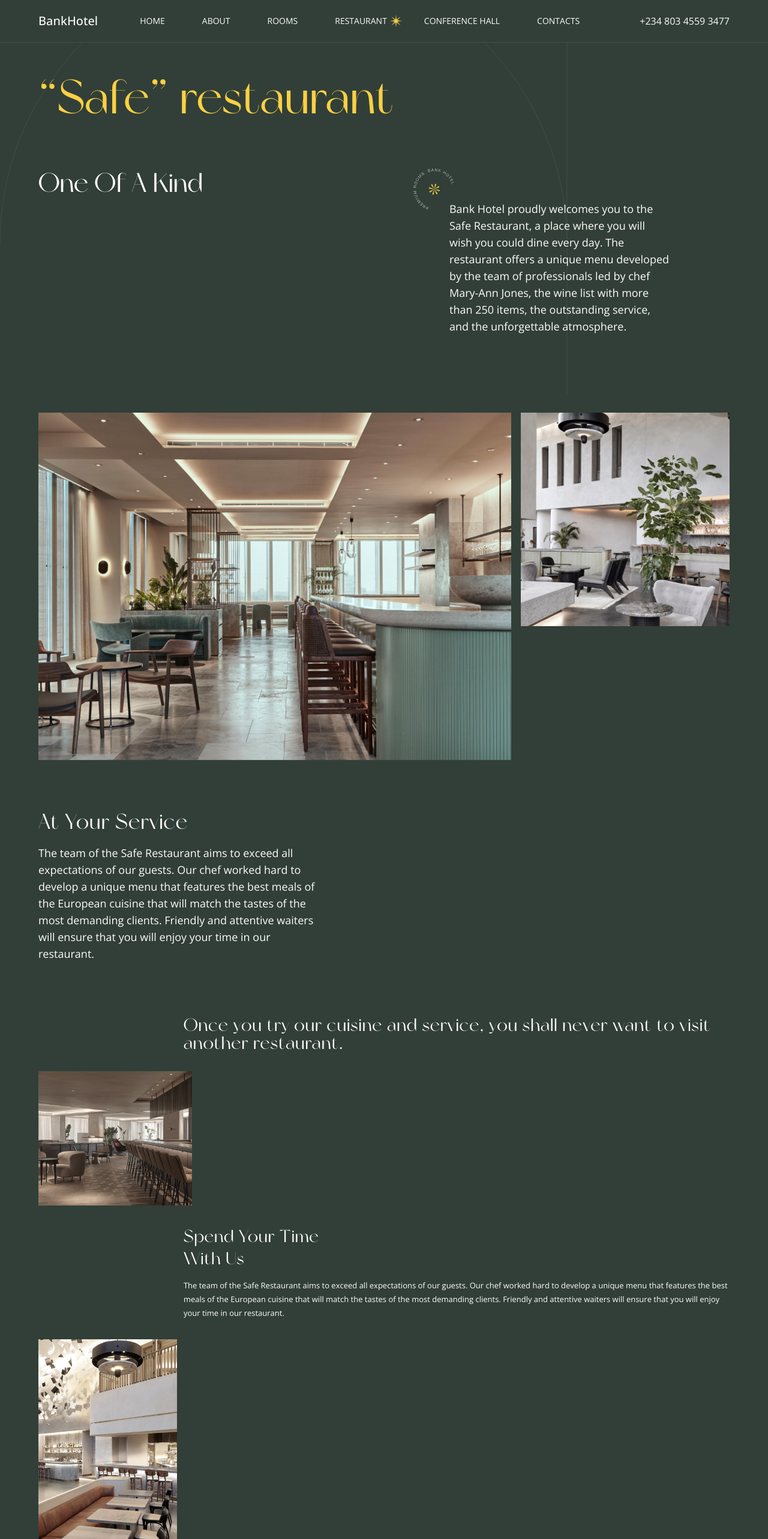
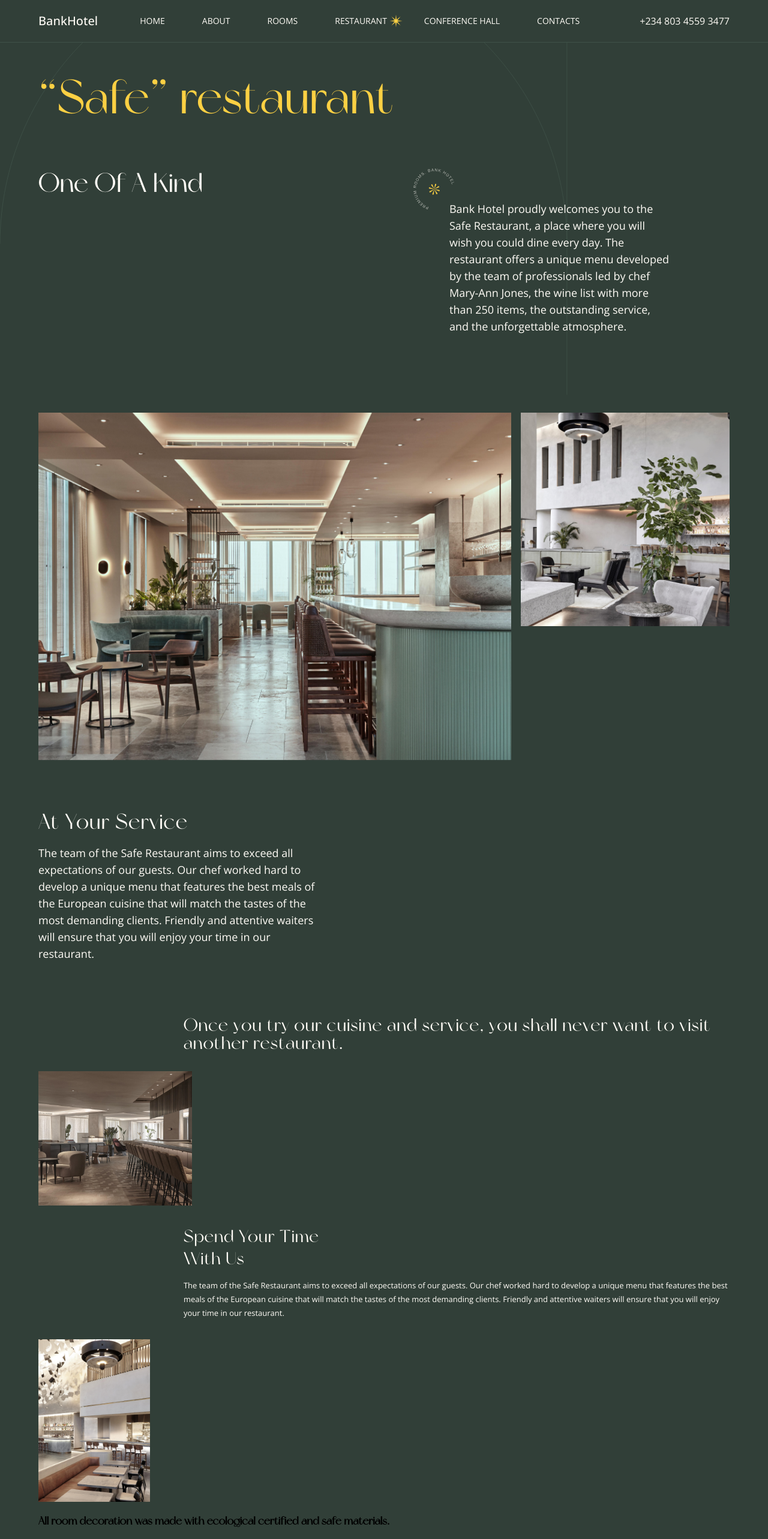
Before and after one commit to gift56/Fullstack-HotelWebsite, a React (Create React App) app: page /restaurant in a window 1280 px wide. Shown: the top 2566 px of the page at 60% size. Built offline with nearby package versions, Linux system fonts and the light colour scheme.

Commit message:
added some stuff

```diff
--- a/src/styles/ResturantStyle/ResturantSpace.styled.js
+++ b/src/styles/ResturantStyle/ResturantSpace.styled.js
@@ -20,6 +20,12 @@ export const ResturantSpaceLeftArea = styled.div`
   align-items: flex-start;
   justify-content: flex-start;
   gap: 1rem;
+  .image {
+    width: 186px;
+    img {
+      width: 100%;
+    }
+  }
 `;
 
 export const ResturantSpaceRightArea = styled.div`
```
